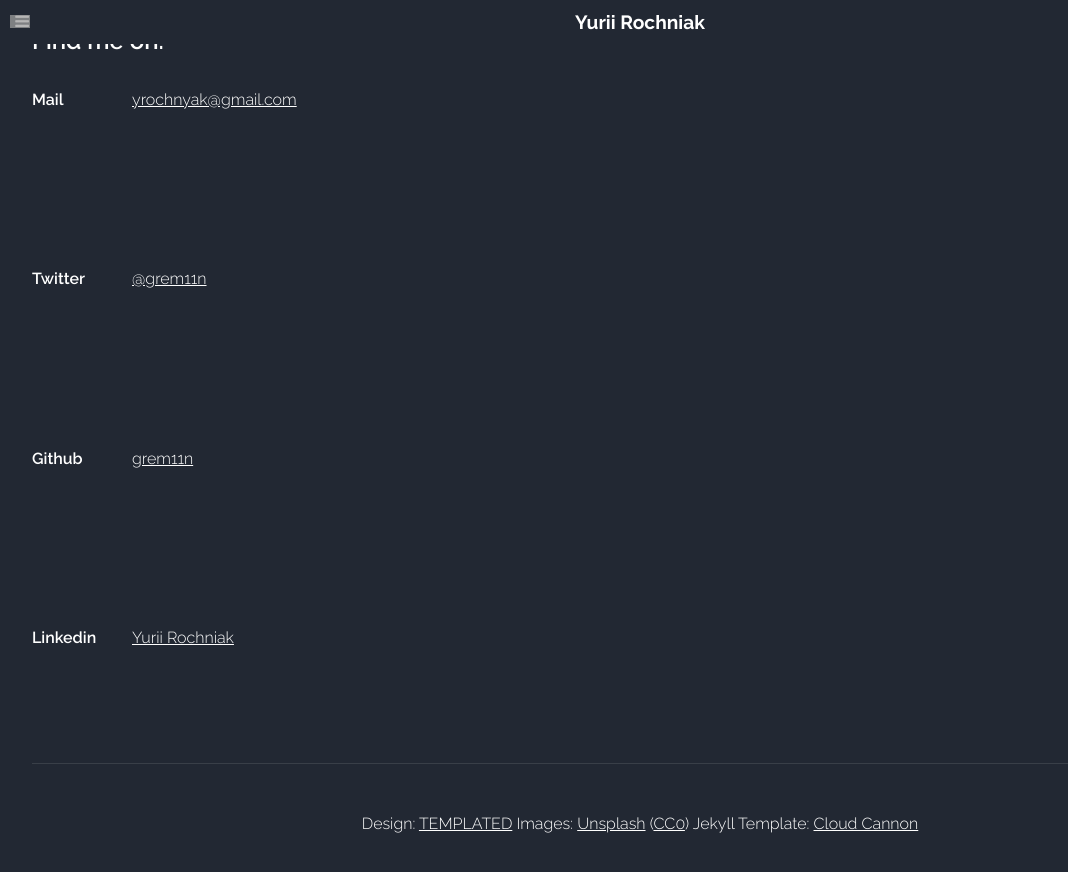
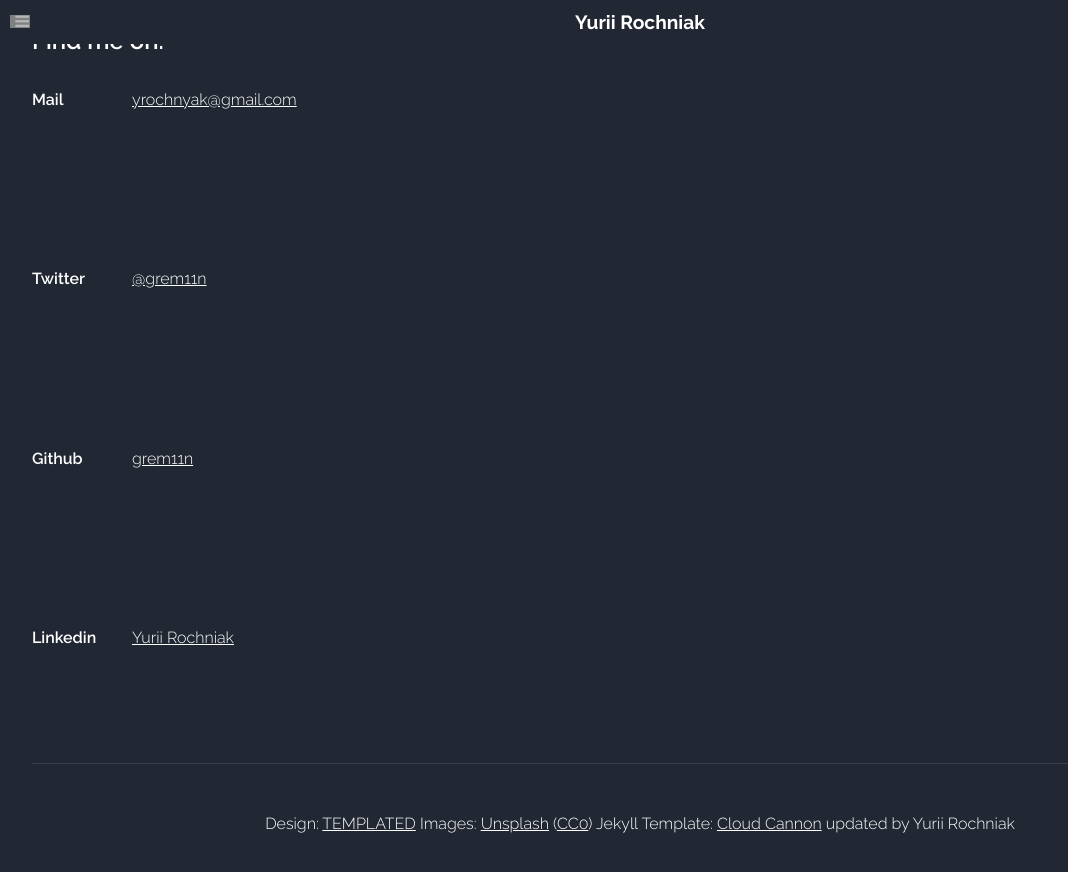
Before and after one commit to grem11n/grem11n.github.io, a Jekyll site: the page built from index.html, in a window 1280 px wide and 900 px high, scrolled down 1861 px. Shown: the top 872 px of the window, without its empty margins (0-1068 px from the left). Built offline with Jekyll 4.4.1, drawn with Linux system fonts in a browser that asks for light colours; the list of posts is cut into pages by our own code.

Commit message:
add myself

```diff
--- a/_layouts/default.html
+++ b/_layouts/default.html
@@ -88,6 +88,7 @@
 						<div class="copyright">
 							Design: <a href="http://templated.co">TEMPLATED</a> Images: <a href="http://unsplash.com">Unsplash</a> (<a href="http://unsplash.com/cc0">CC0</a>)
 							Jekyll Template: <a href="http://cloudcannon.com">Cloud Cannon</a>
+                                                        updated by Yurii Rochniak
 						</div>
 
 				</div>
```
